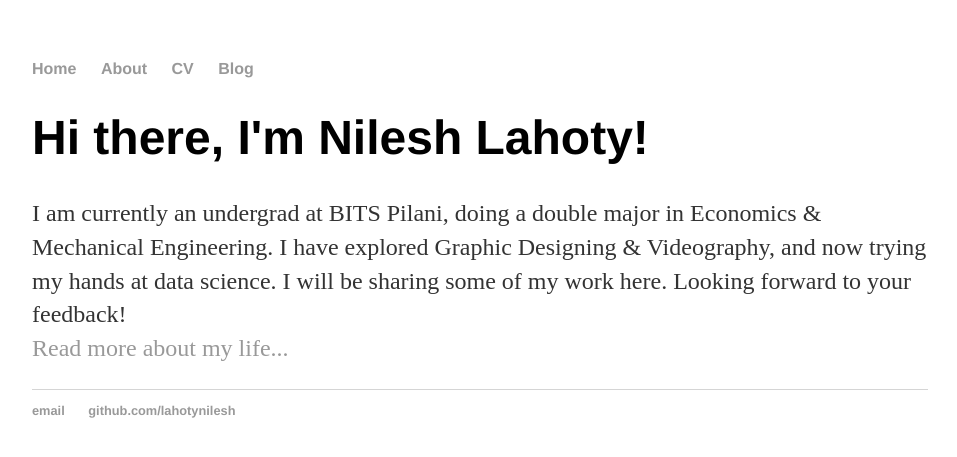
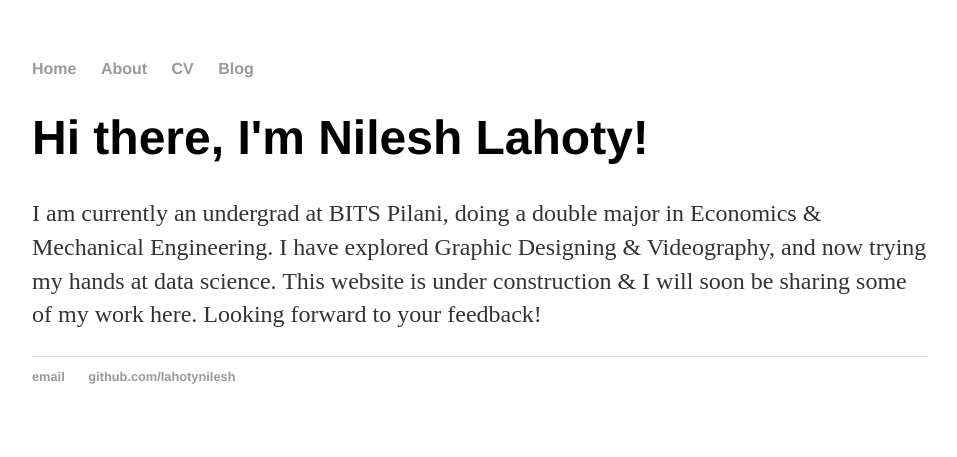
Before and after one commit to lahotynilesh/lahotynilesh.github.io, a Jekyll site: the page built from index.html, in a window 1280 px wide. Shown: the top 457 px of the page, without its empty margins (160-1117 px from the left). Built offline with Jekyll 4.4.1, drawn with Linux system fonts in a browser that asks for light colours.

Commit message:
Update index.html

```diff
--- a/index.html
+++ b/index.html
@@ -6,6 +6,5 @@ title: Nilesh Lahoty | Data &amp; Design
         <h1>Hi there, I'm Nilesh Lahoty!</h1>
 	<p>I am currently an undergrad at BITS Pilani, doing a double major in Economics &amp; Mechanical Engineering.
         I have explored Graphic Designing &amp; Videography, and now trying my hands at data science.
-        I will be sharing some of my work here. Looking forward to your feedback!
-        <br><a href="/about">Read more about my life...</a></p>
+        This website is under construction & I will soon be sharing some of my work here. Looking forward to your feedback!
 </div><!-- /.blurb -->
```
